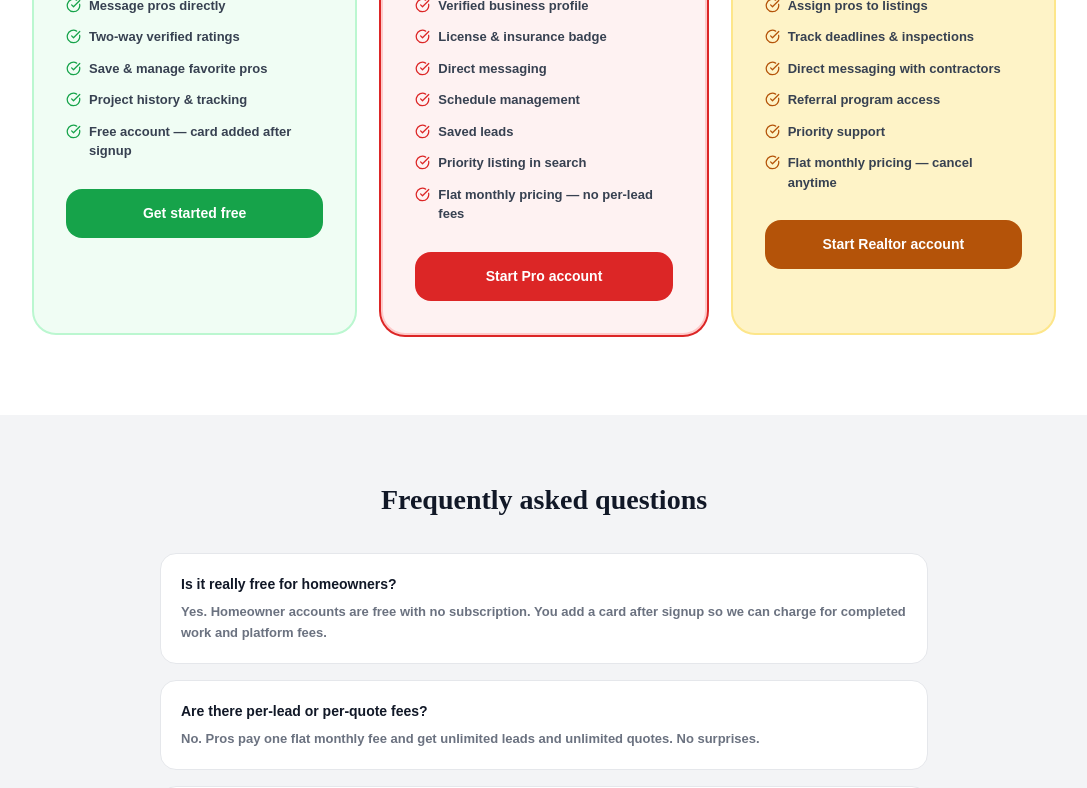
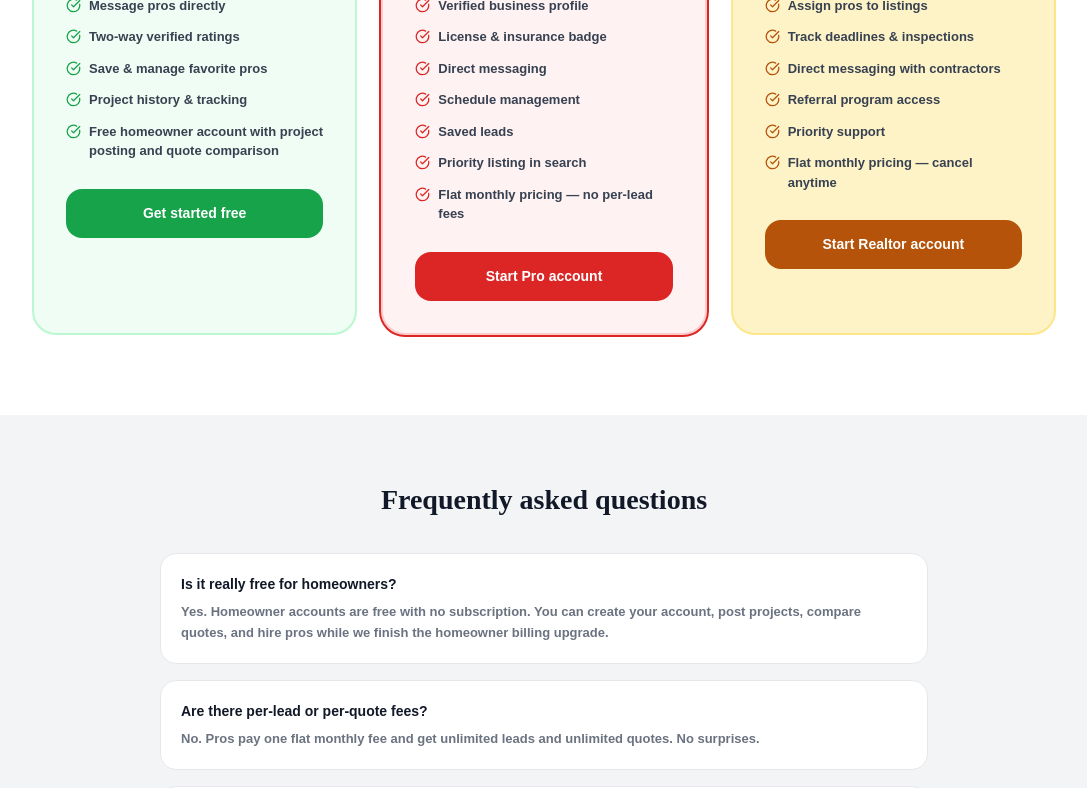
Before and after one commit to Karfearsw/Propertyprosco, a Next.js app: page /pricing in a window 1280 px wide. Shown: the part 720-1508 px from the top of the page, without its empty margins (96-1183 px from the left). Built offline with nearby package versions, Linux system fonts and the light colour scheme; no server answers.

Commit message:
fix(copy): align homeowner billing messaging

```diff
--- a/src/app/(auth)/signup/homeowner/page.tsx
+++ b/src/app/(auth)/signup/homeowner/page.tsx
@@ -60,7 +60,7 @@ export default function HomeownerSignupPage() {
           <h1 className="text-[24px] font-black text-pp-dark tracking-tight mb-1.5">Create your free account</h1>
           <p className="text-[14px] text-pp-gray mb-5">Already have an account? <Link href="/login" className="text-pp-red font-extrabold hover:underline">Log in</Link></p>
 
-          <div className="bg-pp-green-light border border-green-200 rounded-xl p-3.5 text-[13px] font-bold text-green-800 mb-5">🏠 Homeowner accounts are always free. No subscription, no catch. You&apos;ll add a card after signup so we can charge for completed work.</div>
+          <div className="bg-pp-green-light border border-green-200 rounded-xl p-3.5 text-[13px] font-bold text-green-800 mb-5">🏠 Homeowner accounts are always free. No subscription, no catch. You can sign up, post projects, and compare quotes while we finish a homeowner billing upgrade.</div>
 
           {error && <div className="flex items-center gap-2 bg-red-50 border border-red-200 text-red-700 text-[13px] font-bold rounded-xl px-4 py-3 mb-4"><AlertCircle size={14}/>{error}</div>}
 
--- a/src/app/pricing/page.tsx
+++ b/src/app/pricing/page.tsx
@@ -19,7 +19,7 @@ const plans = [
     btn: 'bg-pp-green hover:bg-green-700',
     href: '/signup/homeowner',
     cta: 'Get started free',
-    features: ['Post unlimited projects','Receive unlimited quotes','Message pros directly','Two-way verified ratings','Save & manage favorite pros','Project history & tracking','Free account — card added after signup'],
+    features: ['Post unlimited projects','Receive unlimited quotes','Message pros directly','Two-way verified ratings','Save & manage favorite pros','Project history & tracking','Free homeowner account with project posting and quote comparison'],
   },
   {
     name: proPlan.marketingName,
@@ -85,7 +85,7 @@ export default function PricingPage() {
           <h2 className="font-display text-[28px] font-black text-pp-dark text-center mb-8">Frequently asked questions</h2>
           <div className="space-y-4">
             {[
-              ['Is it really free for homeowners?', 'Yes. Homeowner accounts are free with no subscription. You add a card after signup so we can charge for completed work and platform fees.'],
+              ['Is it really free for homeowners?', 'Yes. Homeowner accounts are free with no subscription. You can create your account, post projects, compare quotes, and hire pros while we finish the homeowner billing upgrade.'],
               ['Are there per-lead or per-quote fees?', 'No. Pros pay one flat monthly fee and get unlimited leads and unlimited quotes. No surprises.'],
               ['When does billing start for paid roles?', 'Billing starts once a Pro or Realtor adds a payment method and activates their subscription from the billing flow. Homeowners stay free.'],
               ['Can I cancel anytime?', 'Yes. After activation, manage or cancel your plan from the Stripe billing portal linked from your billing page.'],
```
